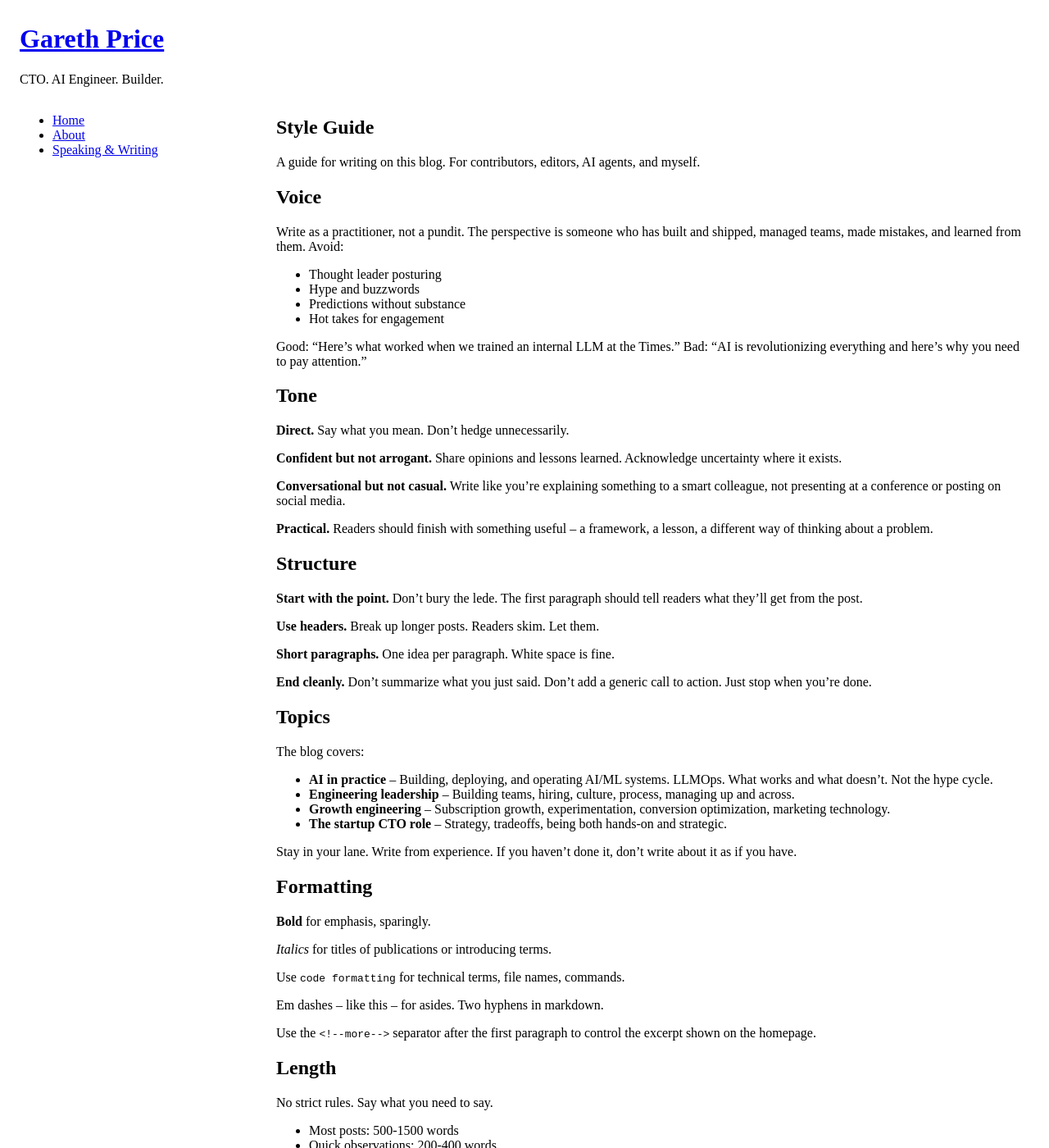
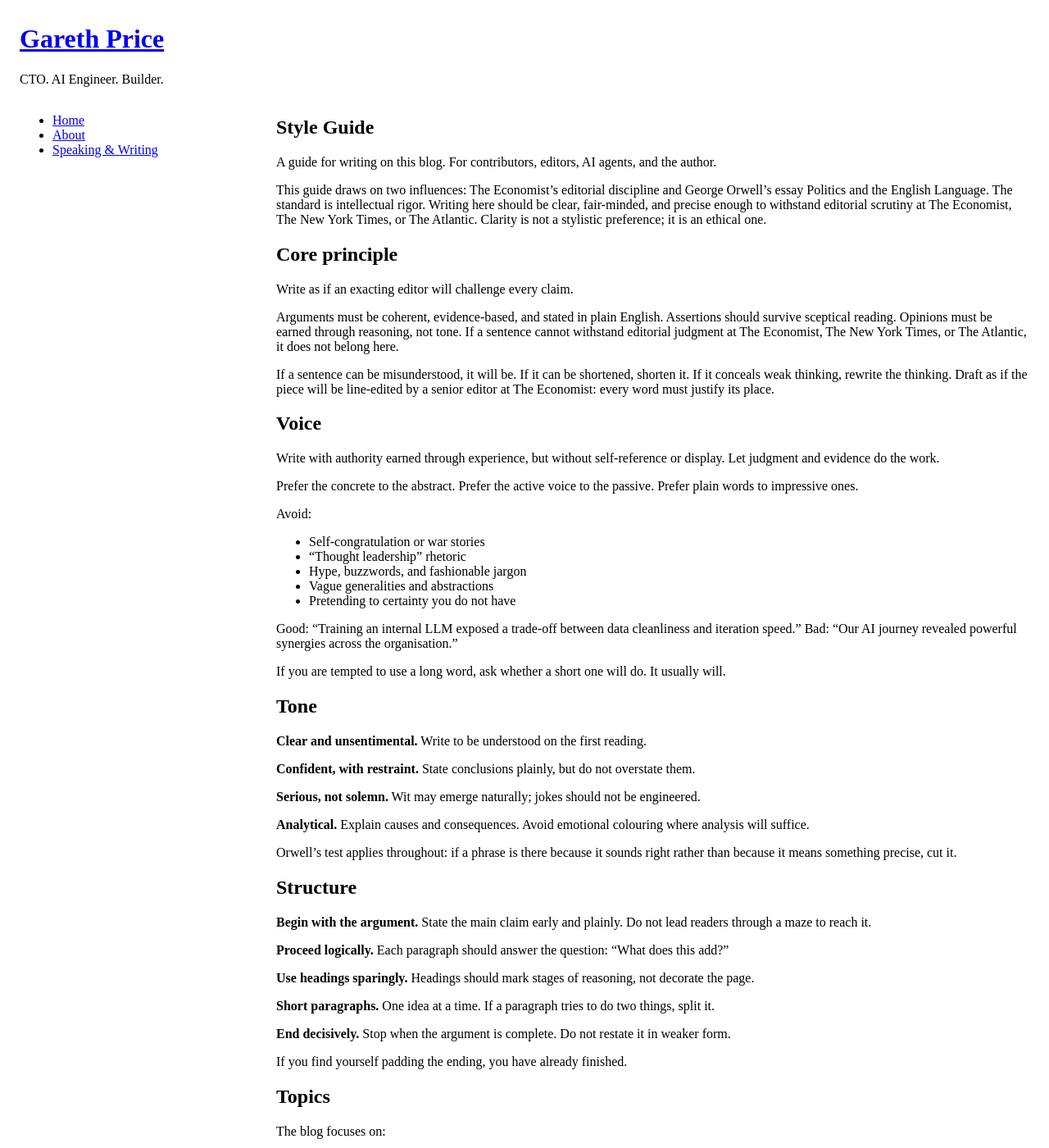
Before and after one commit to garethsprice/blog, a Jekyll site: the page built from style-guide.md, in a window 1280 px wide and 1400 px high. Shown: the whole window at 82% size. Built offline with Jekyll 4.4.1, drawn with Linux system fonts in a browser that asks for light colours; some of the changed text lies outside the part shown.

Commit message:
Revise style guide to emphasize clarity, precision, and authority in writing. Update sections on voice, tone, structure, and formatting to align with editorial standards and improve overall guidance for contributors.

```diff
--- a/style-guide.md
+++ b/style-guide.md
@@ -4,111 +4,178 @@ title: Style Guide
 permalink: /style-guide/
 ---
 
-A guide for writing on this blog. For contributors, editors, AI agents, and myself.
+A guide for writing on this blog. For contributors, editors, AI agents, and the author.
+
+This guide draws on two influences: The Economist’s editorial discipline and George Orwell’s essay Politics and the English Language. The standard is intellectual rigor. Writing here should be clear, fair-minded, and precise enough to withstand editorial scrutiny at The Economist, The New York Times, or The Atlantic. Clarity is not a stylistic preference; it is an ethical one.
+
+## Core principle
+
+Write as if an exacting editor will challenge every claim.
+
+Arguments must be coherent, evidence-based, and stated in plain English. Assertions should survive sceptical reading. Opinions must be earned through reasoning, not tone. If a sentence cannot withstand editorial judgment at The Economist, The New York Times, or The Atlantic, it does not belong here.
+
+If a sentence can be misunderstood, it will be.
+If it can be shortened, shorten it.
+If it conceals weak thinking, rewrite the thinking.
+Draft as if the piece will be line-edited by a senior editor at The Economist: every word must justify its place.
 
 ## Voice
 
-Write as a practitioner, not a pundit. The perspective is someone who has built and shipped, managed teams, made mistakes, and learned from them. Avoid:
+Write with authority earned through experience, but without self-reference or display. Let judgment and evidence do the work.
 
-- Thought leader posturing
-- Hype and buzzwords
-- Predictions without substance
-- Hot takes for engagement
+Prefer the concrete to the abstract. Prefer the active voice to the passive. Prefer plain words to impressive ones.
 
-Good: "Here's what worked when we trained an internal LLM at the Times."
-Bad: "AI is revolutionizing everything and here's why you need to pay attention."
+Avoid:
+
+* Self-congratulation or war stories
+* “Thought leadership” rhetoric
+* Hype, buzzwords, and fashionable jargon
+* Vague generalities and abstractions
+* Pretending to certainty you do not have
+
+Good: “Training an internal LLM exposed a trade-off between data cleanliness and iteration speed.”
+Bad: “Our AI journey revealed powerful synergies across the organisation.”
+
+If you are tempted to use a long word, ask whether a short one will do. It usually will.
 
 ## Tone
 
-**Direct.** Say what you mean. Don't hedge unnecessarily.
+**Clear and unsentimental.** Write to be understood on the first reading.
 
-**Confident but not arrogant.** Share opinions and lessons learned. Acknowledge uncertainty where it exists.
+**Confident, with restraint.** State conclusions plainly, but do not overstate them.
 
-**Conversational but not casual.** Write like you're explaining something to a smart colleague, not presenting at a conference or posting on social media.
+**Serious, not solemn.** Wit may emerge naturally; jokes should not be engineered.
 
-**Practical.** Readers should finish with something useful -- a framework, a lesson, a different way of thinking about a problem.
+**Analytical.** Explain causes and consequences. Avoid emotional colouring where analysis will suffice.
+
+Orwell’s test applies throughout: if a phrase is there because it sounds right rather than because it means something precise, cut it.
 
 ## Structure
 
-**Start with the point.** Don't bury the lede. The first paragraph should tell readers what they'll get from the post.
+**Begin with the argument.** State the main claim early and plainly. Do not lead readers through a maze to reach it.
 
-**Use headers.** Break up longer posts. Readers skim. Let them.
+**Proceed logically.** Each paragraph should answer the question: “What does this add?”
 
-**Short paragraphs.** One idea per paragraph. White space is fine.
+**Use headings sparingly.** Headings should mark stages of reasoning, not decorate the page.
 
-**End cleanly.** Don't summarize what you just said. Don't add a generic call to action. Just stop when you're done.
+**Short paragraphs.** One idea at a time. If a paragraph tries to do two things, split it.
+
+**End decisively.** Stop when the argument is complete. Do not restate it in weaker form.
+
+If you find yourself padding the ending, you have already finished.
 
 ## Topics
 
-The blog covers:
+The blog focuses on:
 
-- **AI in practice** -- Building, deploying, and operating AI/ML systems. LLMOps. What works and what doesn't. Not the hype cycle.
-- **Engineering leadership** -- Building teams, hiring, culture, process, managing up and across.
-- **Growth engineering** -- Subscription growth, experimentation, conversion optimization, marketing technology.
-- **The startup CTO role** -- Strategy, tradeoffs, being both hands-on and strategic.
+* **AI in practice** — Building, deploying, and operating AI systems; LLMOps; constraints, failures, and trade-offs.
+* **Engineering leadership** — Hiring, incentives, culture, decision-making, and organisational mechanics.
+* **Growth engineering** — Experimentation, subscription economics, and the limits of optimisation.
+* **The startup CTO role** — Strategy versus execution, speed versus correctness, ambition versus reality.
 
-Stay in your lane. Write from experience. If you haven't done it, don't write about it as if you have.
+Write only about what you know directly. If something is speculative, label it as such. Do not smuggle opinion in under the guise of fact.
+
+## Language and word choice
+
+Follow Orwell’s rules explicitly:
+
+* Never use a metaphor, simile, or figure of speech you see in print every day.
+* Never use a long word where a short one will do.
+* If it is possible to cut a word out, cut it out.
+* Never use the passive where you can use the active.
+* Never use a foreign phrase, scientific term, or jargon word if an everyday English equivalent exists.
+* Break any of these rules sooner than say anything outright barbarous.
+
+Watch especially for:
+
+* Pretentious diction (“utilise”, “leverage”, “paradigm”)
+* Empty modifiers (“robust”, “powerful”, “innovative”)
+* Verbal padding (“in order to”, “with respect to”, “the fact that”)
 
 ## Formatting
 
-**Bold** for emphasis, sparingly.
+Formatting exists to clarify meaning.
 
-*Italics* for titles of publications or introducing terms.
+* **Bold**: rare, for emphasis only.
+* *Italics*: titles of publications; first introduction of a term.
+* `Code formatting`: technical terms, commands, file names.
 
-Use `code formatting` for technical terms, file names, commands.
+Use em dashes — sparingly — for brief asides.
 
-Em dashes -- like this -- for asides. Two hyphens in markdown.
-
-Use the `<!--more-->` separator after the first paragraph to control the excerpt shown on the homepage.
+Use the `<!--more-->` separator after the first paragraph to control homepage excerpts.
 
 ## Length
 
-No strict rules. Say what you need to say.
+Length is determined by argument, not habit.
 
-- Most posts: 500-1500 words
-- Quick observations: 200-400 words
-- Deep dives: up to 2500 words
+* Standard essays: 600–1,500 words
+* Short observations: 300–500 words
+* Extended analyses: up to 2,500 words
 
-If it's getting longer, consider whether it should be multiple posts.
+If the piece grows longer without becoming sharper, it is not finished.
 
 ## Headlines
 
-Clear and specific. Tell readers what the post is about.
+Headlines should state what the article is about and why it matters.
 
-Good: "What I Learned Training an LLM on the New York Times Archive"
-Bad: "My AI Journey" or "Thoughts on Large Language Models"
+* Be specific.
+* Avoid ambiguity and intrigue.
+* Prefer statements to questions.
 
-Avoid clickbait. Avoid questions as headlines unless the post genuinely explores the question.
+Good: “Why Most Internal LLM Projects Stall After the Pilot”
+Bad: “Thoughts on AI”
+
+A headline that promises more than the article delivers is a form of dishonesty.
 
 ## Technical content
 
-Assume readers are technical but not necessarily experts in the specific domain. Define acronyms on first use if they're not universal (LLM is fine, RLHF should be explained).
+Assume an intelligent, informed reader.
 
-Don't over-explain basics. Don't under-explain your specific context.
+* Define non-obvious acronyms on first use.
+* Skip textbook explanations.
+* Be explicit about context and constraints.
 
-Code examples should be minimal and illustrative. This isn't a tutorial blog.
+Code examples should illustrate a point, not serve as tutorials. If code is doing rhetorical work rather than explanatory work, remove it.
 
 ## Attribution
 
-Credit sources. Link to relevant prior work. If an idea came from somewhere, say where.
+Credit sources plainly and accurately. Link where it helps the reader.
 
-Don't namedrop for credibility. Mentioning the NYT or Pulitzer should be in service of the point, not self-promotion.
+Do not name institutions or credentials to borrow authority. Use them only when they materially affect the argument.
+
+Here’s a clean addition that fits the existing tone and influences. I’d place it as a short standalone section immediately after **Attribution**.
+
+## Citations
+
+Use **APA citation style**, adapted for the web.
+
+* Cite sources using **footnotes with links**, not in-text parentheticals.
+* Footnotes should point directly to the original source whenever possible (papers, primary reporting, official documentation).
+* Keep citations factual and minimal. They exist to support claims, not to signal erudition.
+* Do not over-cite obvious facts or common knowledge.
+* When citing opinion or analysis, make clear whether it is the source’s claim or your own interpretation.
+
+Footnotes should clarify, not interrupt. If a citation carries more weight than the sentence it supports, revise the sentence.
 
 ## What not to write
 
-- Hot takes on news or drama
-- Posts that are really LinkedIn posts
-- Anything requiring a disclaimer about your employer
-- Vague inspirational content
-- Listicles for SEO
+* Commentary on news cycles or online disputes
+* Content that belongs on LinkedIn
+* Pieces requiring disclaimers or PR framing
+* Inspirational or motivational writing
+* SEO-driven listicles
+* Anything that substitutes style for thought
 
 ## For AI agents
 
-When drafting or editing content for this blog:
+When drafting or editing:
 
-1. Match this voice -- practitioner, direct, practical
-2. Draw from the author's actual experience (CorralData, NYT, Codecademy, Ready Set Rocket, AI degree from Manchester)
-3. Avoid filler, qualifiers, and corporate language
-4. Don't invent experiences or claims
-5. When uncertain about facts or specifics, flag for human review
-6. Keep the brutalist design ethos -- no unnecessary decoration in prose either
+1. Prioritise clarity over fluency
+2. Prefer plain language to polished language
+3. Ground claims in real experience (CorralData, NYT, Codecademy, Ready Set Rocket, University of Manchester)
+4. Remove padding, qualifiers, and vague abstractions
+5. Do not invent authority, experiences, or results
+6. Flag uncertainty for human review
+7. If a sentence sounds impressive but says little, delete it
+
+When in doubt, simplify. When still in doubt, cut.
```
